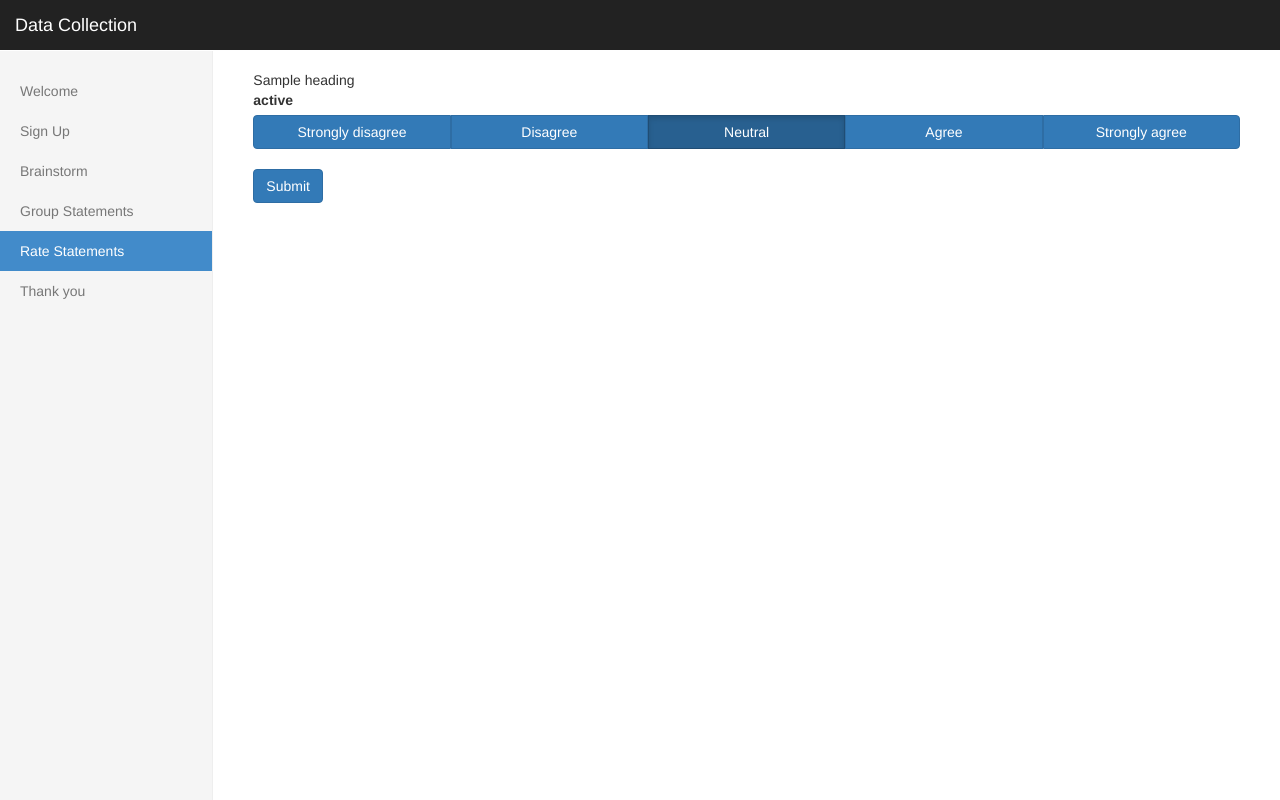
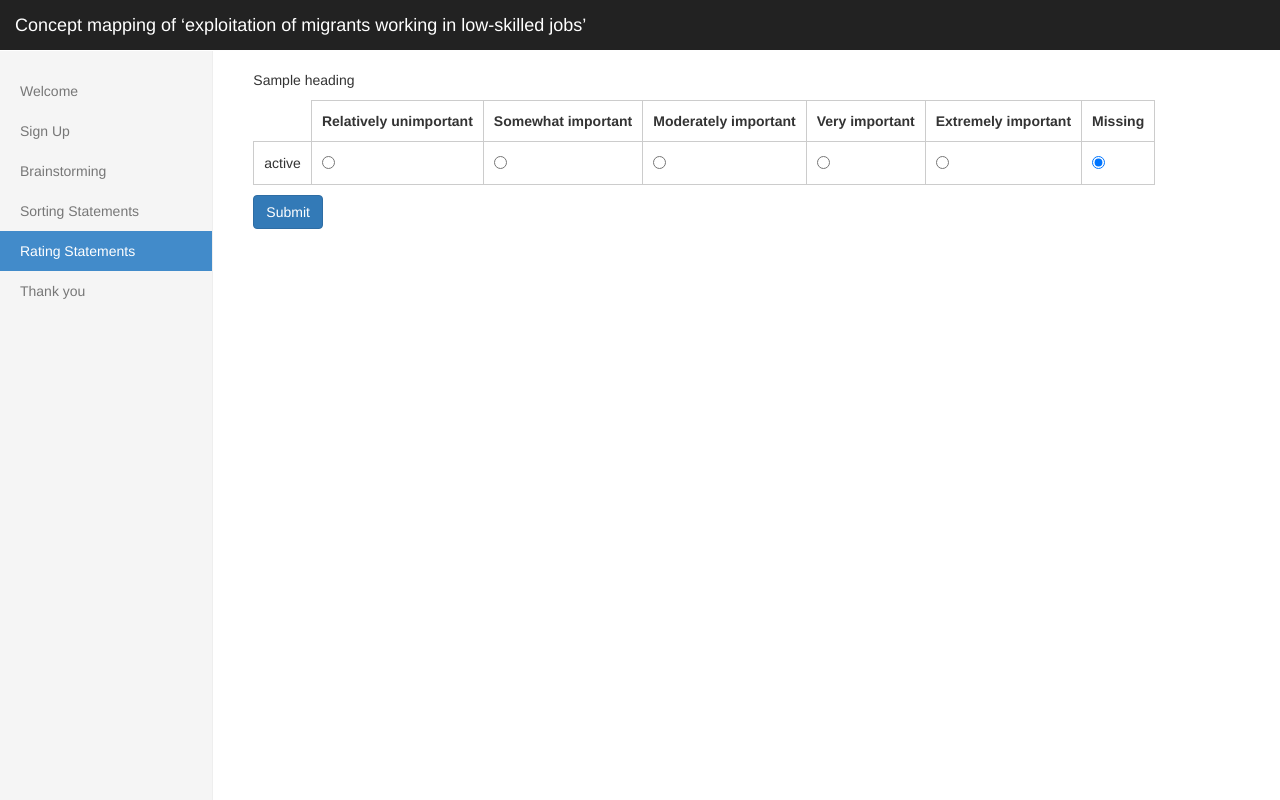
Before and after one commit to SabahBoufkhed/DataCollection, a Django app: template dc/templates/dc/rate.html in a window 1280 px wide. Run offline with Django 3.2, Linux system fonts and the light colour scheme; the template is opened without the code that fills it: most values are stand-ins (such as "Sample title", 1, 10 or a date in 2020); some libraries are stand-ins or nearby versions.

Commit message:
after review

```diff
--- a/dc/static/dc/css/styles.css
+++ b/dc/static/dc/css/styles.css
@@ -84,6 +43,39 @@ opacity: .6;
 }
 
 ul.block__list {
-    border: 2px solid black;
-    /*background-color: grey;*/
+    border: 1px solid black;
 }
+
+.groups {
+    margin-top: 10px;
+    font-size: 12px;
+}
+
+.title {
+    color: #fff;
+    padding: 3px 10px;
+    display: inline-block;
+    position: relative;
+    background-color: #FF7373;
+    z-index: 1000;
+}
+
+.title-source {
+    background: #22cc22;
+}
+
+
+table {
+    border-collapse: collapse;
+    margin: 10px 0;
+
+}
+
+td, th {
+    border: 1px solid #ccc;
+    padding: 10px;
+}
+
+th:empty {
+    border: 0;
+}
--- a/dc/templates/dc/base.html
+++ b/dc/templates/dc/base.html
@@ -16,6 +16,7 @@
 
     <link href="{% static 'dc/dist/css/bootstrap.min.css' %}" rel="stylesheet">
     <link href="{% static 'dc/css/dashboard.css' %}" rel="stylesheet">
+    <link href="{% static 'dc/css/styles.css' %}" rel="stylesheet">
 
     <!--<script src="https://ajax.googleapis.com/ajax/libs/jquery/1.11.2/jquery.min.js"></script>-->
     <script src="{% static 'dc/js/jquery.min.js' %}"></script>
@@ -36,7 +37,7 @@
                 <span class="icon-bar"></span>
                 <span class="icon-bar"></span>
             </button>
-            <a class="navbar-brand" href="#">Data Collection</a>
+            <a class="navbar-brand" href="#">Concept mapping of ‘exploitation of migrants working in low-skilled jobs’</a>
         </div>
         <div id="navbar" class="navbar-collapse collapse">
             <ul class="nav navbar-nav navbar-right">
@@ -63,9 +64,9 @@
             <ul class="nav nav-sidebar" id="sidebar">
                 <li id="welcome" class="disabled"><a href="{% url 'dc:welcome' %}">Welcome</a></li>
                 <li id="sign_in" class="disabled"><a href="{% url 'dc:sign_in' %}">Sign Up</a></li>
-                <li id="brainstorm" class="disabled"><a href="{% url 'dc:brainstorm' %}">Brainstorm</a></li>
-                <li id="group" class="disabled"><a href="{% url 'dc:group_statements' %}">Group Statements</a></li>
-                <li id="rate" class="disabled"><a href="{% url 'dc:rate_statements' %}">Rate Statements</a></li>
+                <li id="brainstorm" class="disabled"><a href="{% url 'dc:brainstorm' %}">Brainstorming</a></li>
+                <li id="group" class="disabled"><a href="{% url 'dc:group_statements' %}">Sorting Statements</a></li>
+                <li id="rate" class="disabled"><a href="{% url 'dc:rate_statements' %}">Rating Statements</a></li>
                 <li id="thanks" class="disabled"><a>Thank you</a></li>
             </ul>
         </div>
@@ -81,20 +82,5 @@
     });
 </script>
 
-<!--<script>-->
-    <!--[].forEach.call(document.getElementById('sidebar').children, function(el) {-->
-        <!--el.className = 'disabled';-->
-    <!--});-->
-
-    <!--if( '{{ user.current_phase }}' == 'newly_added' ) {-->
-
-    <!--} else {-->
-        <!--[].forEach.call(document.getElementById('sign_in').children =, function(el) {-->
-            <!--el.className = 'active';-->
-        <!--});-->
-
-    <!--}-->
-<!--</script>-->
-
 </body>
 </html>
--- a/dc/templates/dc/rate.html
+++ b/dc/templates/dc/rate.html
@@ -3,46 +3,60 @@
 {% block content %}
 
 {{ heading }}
-<br/>
-<!--<div class="btn-group" role="group" data-toggle="button" id="rate-group-{{s.id}}">-->
-<!--<input type="input" class="btn btn-default" id="1">1</input>-->
-<!--<input type="input" class="btn btn-default" id="2">2</input>-->
-<!--<input type="input" class="btn btn-default" id="3">3</input>-->
-<!--<input type="input" class="btn btn-default" id="4">4</input>-->
-<!--<input type="input" class="btn btn-default" id="5">5</input>-->
-<!--</div>-->
+<br>
 
 <script>
     document.getElementById('rate').className = "active";
+
+    function checkForm() {
+
+        if($('.missing:checked').length != 0) {
+            alert("It seems that one of the statements have not been rated, please rate all the statements");
+            return false;
+        }
+
+
+        if(confirm('Have you checked that the ratings you have proposed corresponds to relative importance you gave to each statements?')) {
+            return true;
+        } else {
+            return false;
+        }
+    }
+
 </script>
+<form name="ratingForm" action="{% url 'dc:rate_statements' %}" method="post">
+    {% csrf_token %}
 
-<form action="{% url 'dc:rate_statements' %}" method="post">
-    {% csrf_token %}
-    {% for s in statements %}
-    <label value="{{ s }}">{{ s }}</label>
-    <br>
-    <div class="btn-group btn-group-justified" data-toggle="buttons">
-    <!--id="rate-group-{{s.id}}">-->
-        <label class="btn btn-primary ">
-            <input type="radio" name="{{s.id}}" id="{{s.id}}-1" value="1" autocomplete="off">Strongly disagree
-        </label>
-        <label class="btn btn-primary">
-            <input type="radio" name="{{s.id}}" id="{{s.id}}-2" value="2" autocomplete="off">Disagree
-        </label>
-        <label class="btn btn-primary active">
-            <input type="radio" name="{{s.id}}" id="{{s.id}}-3" value="3" autocomplete="off" checked>Neutral
-        </label>
-        <label class="btn btn-primary">
-            <input type="radio" name="{{s.id}}" id="{{s.id}}-4" value="4" autocomplete="off">Agree
-        </label>
-        <label class="btn btn-primary">
-            <input type="radio" name="{{s.id}}" id="{{s.id}}-5" value="5" autocomplete="off">Strongly agree
-        </label>
-    </div>
+    <table>
+        <tr>
+            <th></th>
+            <th>Relatively unimportant</th>
+            <th>Somewhat important</th>
+            <th>Moderately important</th>
+            <th>Very important</th>
+            <th>Extremely important</th>
+            <th>Missing</th>
+        </tr>
 
-    <br>
-    {% endfor %}
-    <input type="submit"  class="btn btn-primary" value="Submit" />
+
+        {% for s in statements %}
+        <tr>
+            <td>{{ s }}</td>
+            <td><input type="radio" name="{{s.id}}" id="{{s.id}}-1" value="1" autocomplete="off"></td>
+            <td><input type="radio" name="{{s.id}}" id="{{s.id}}-2" value="2" autocomplete="off"></td>
+            <td><input type="radio" name="{{s.id}}" id="{{s.id}}-3" value="3" autocomplete="off"></td>
+            <td><input type="radio" name="{{s.id}}" id="{{s.id}}-4" value="4" autocomplete="off"></td>
+            <td><input type="radio" name="{{s.id}}" id="{{s.id}}-5" value="5" autocomplete="off"></td>
+            <td><input type="radio" name="{{s.id}}" class="missing" id="{{s.id}}-missing" autocomplete="off" checked></td>
+
+            </div>
+        </tr>
+        {% endfor %}
+
+    </table>
+
+    <input type="submit" class="btn btn-primary" value="Submit" onclick="return checkForm()"/>
 </form>
 
+
 {% endblock %}
--- a/dc/templates/dc/thanks.html
+++ b/dc/templates/dc/thanks.html
@@ -6,6 +6,10 @@
         document.getElementById('thanks').className = "active";
     </script>
 
-<div>Thank you {{ name }}</div><br/>
+Thank you very much for your contribution, {{first_name}}!<br>
+The main investigator will contact you shortly to inform you about the next step. <br>
+<br>
+<i> Should you need any assistance in the meantime, please do not hesitate to contact the main investigator: <a href="mailto:sabah.boufkhed@lshtm.ac.uk">sabah.boufkhed@lshtm.ac.uk</a>.</i>
+
 
 {% endblock %}
--- a/dc/templates/dc/welcome.html
+++ b/dc/templates/dc/welcome.html
@@ -28,7 +28,10 @@
     {% csrf_token %}
     <label>Password:<input type="password" name="password" /></label>
     <div class="checkbox">
-        <label><input type="checkbox" name="consent_checkbox" onchange="EnableSubmit(this)" />I consent</label>
+        <label><input type="checkbox" name="consent_checkbox" onchange="EnableSubmit(this)" />I agree</label>
+    </div>
+    <div class="checkbox">
+        <label><input type="checkbox" name="no_consent_checkbox" onchange="alert('We understand that you are not interested anymore in participating in our research. Thank you very much for your interest and time.') " />I do not agree</label>
     </div>
     <button type="submit" id="submit_button" disabled="true" class="btn btn-primary">Go</button>
 </form>
```
Also changed, not shown: other parts of dc/static/dc/css/styles.css (+1 -42 lines), dc/admin.py (+16 -6 lines), dc/models.py (+37 -9 lines), dc/static/dc/js/group.js (+10 -3 lines), dc/templates/dc/brainstorm.html (+12 -12 lines), dc/templates/dc/group.html (+15 -11 lines), dc/templates/dc/sign_in.html (+7 -1 lines), dc/views.py (+22 -7 lines). Lines whose indentation alone changed are shown as unchanged.
